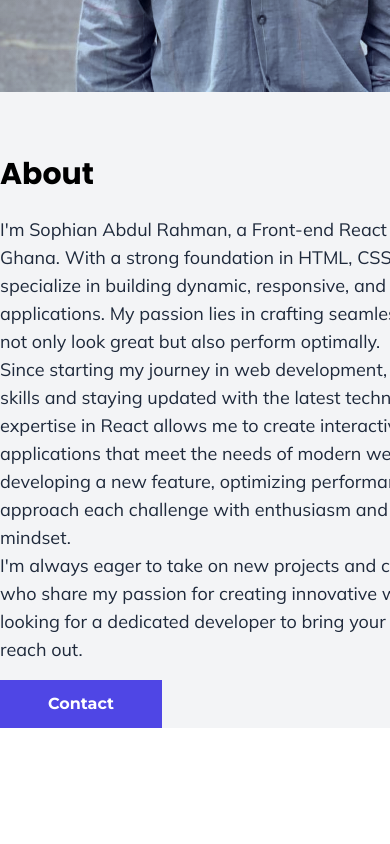
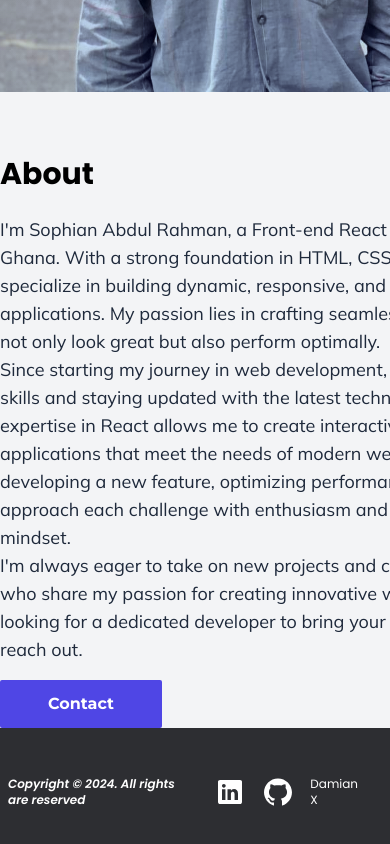
Before and after one commit to Sophianx234/Damian.dev, a React (Vite) app: page /about in a window 390 px wide. Shown: the part 844-1688 px from the top of the page. Before the commit the page ends 1572 px from the top, so only its background shows below. Built offline with nearby package versions, Linux system fonts and the light colour scheme.

Commit message:
fixing responsive design

```diff
--- a/src/pages/About.jsx
+++ b/src/pages/About.jsx
@@ -1,7 +1,9 @@
 import { Link } from "react-router-dom"
+import Footer from "../ui/Footer"
 
 function About() {
     return (
+        <>
         <div className=" md:grid md:grid-cols-[1.5fr_3fr] items-center gap-10 bg-gray-100 ">
             <div className="bg-gradient-to-b from-stone-600 to-slate-500">
 
@@ -18,10 +20,12 @@ Since starting my journey in web development, I've focused on honing my skills a
 I'm always eager to take on new projects and collaborate with others who share my passion for creating innovative web solutions. If you're looking for a dedicated developer to bring your ideas to life, feel free to reach out.
 
                 </p>
-                <Link className="mt-4 inline-block bg-secondary-purple px-12 py-3 font-[Montserrat] font-bold text-white z-0 " to='/contact'>Contact</Link>
+                <Link className="mt-4 inline-block bg-secondary-purple px-12 py-3 font-[Montserrat] font-bold text-white z-0 rounded-sm " to='/contact'>Contact</Link>
             </div>
 
         </div>
+        <Footer type='about'/>
+        </>
     )
 }
 
--- a/src/ui/Footer.jsx
+++ b/src/ui/Footer.jsx
@@ -1,8 +1,8 @@
 import Handles from "./Handles"
 
-function Footer() {
+function Footer({type}) {
     return (
-        <div className="bg-[#2D2E32] md:py-24 py-8 md:px-10 px-2">
+        <div className={`bg-[#2D2E32] ${type? 'md:py-10':'md:py-24'} py-8 md:px-10 px-2`}>
             <div className="max-w-6xl mx-auto text-lg grid md:grid-cols-2 grid-cols-[2fr_1.5fr]   items-center ">
 
             <p className="text-white font-semibold italic text-xs md:text-base ">
--- a/src/ui/Handles.jsx
+++ b/src/ui/Handles.jsx
@@ -4,13 +4,16 @@ import { NavLink } from "react-router-dom"
 
 function Handles({type}) {
     return (
-        <div className="space-x-4 items-center flex mt-4 ">
+        <div className="space-x-4 md:space-x-5 items-center md:justify-center flex mt-4 md:w-full
+        lg:justify-start">
+
             <NavLink to='https://www.linkedin.com/in/sophian-abdul-rahman-909125230/'>
 
-            <IoLogoLinkedin className={`hover:fill-secondary-purple transition-all duration-200 ${type&& 'size-8 inline-block'}`} size={type? 46:36} color={`${type?'#fff':'#3F3F46'}`}/>
+            <IoLogoLinkedin className={`hover:fill-secondary-purple transition-all duration-200 block  ${type&& 'size-8 inline-block'}`} size={type? 46:36} color={`${type?'#fff':'#3F3F46'}`}/>
             </NavLink>
             <NavLink to='https://github.com/Sophianx234' >
-            <AiOutlineGithub className={`hover:fill-secondary-purple transition-all  duration-200   ${type&& 'size-8 inline-block'}`} size={type? 46:36} color={`${type?'#fff':'#3F3F46'}`}/>
+            <AiOutlineGithub className={`hover:fill-secondary-purple transition-all  duration-200 block  ${type&& 'size-8 inline-block'}`} size={type? 46:36} color={`${type?'#fff':'#3F3F46'}`}/>
+
 
             </NavLink>
         </div>
--- a/src/ui/Hero.jsx
+++ b/src/ui/Hero.jsx
@@ -5,15 +5,15 @@ import Handles from "./Handles";
 
 function Hero() {
   return (
-    <div className="bg-[#F9F9F9] h-dvh  md:px-6 ">
+    <div className="bg-[#F9F9F9] lg:h-dvh  md:px-6 ">
 
-    <div className="md:grid lg:grid-cols-[2fr_1fr] md:grid-cols-[1fr_1fr]  flex-col-reverse flex items-center gap-8 md:max-w-6xl mx-auto md:pt-28 relative z-0
+    <div className=" lg:grid-cols-[2fr_1fr] lg:grid flex-col-reverse flex items-center gap-8 md:max-w-6xl mx-auto md:pt-28 md:pb-16 relative z-0
      ">
 
-      <div className="md:space-y-7 flex space-y-4 flex-col sm:space-y-4 items-center
-      md:items-start justify-center">
-        <h1 className="md:text-4xl
-        lg:text-7xl antialiased text-zinc-700 sm:text-center  sm:text-3xl text-2xl  text-center md:text-left  font-bold  md:w-80 lg:w-full mt-8
+      <div className="md:space-y-10 flex space-y-4 flex-col sm:space-y-4 items-center
+      md:items-start justify-center lg:pt-10">
+        <h1 className="md:text-6xl
+        lg:text-7xl antialiased text-zinc-700 sm:text-center  sm:text-3xl text-2xl  lg:text-left md:text-center  font-bold  md:w-full lg:w-full mt-8
          ">
 
           <span>
@@ -21,7 +21,7 @@ function Hero() {
               <img src="./images/waving.png" className="md:w-[4rem] w-10 inline" alt="" />
             </span>
         </h1>
-        <p className="  lg:text-xl md:text-lg font-[Mulish] text-base md:text-left text-center sm:text-center text-slate-600 md:pl-1 ">
+        <p className="   md:text-2xl font-[Mulish] text-base md:text-center lg:text-left text-center sm:text-center text-slate-600  ">
           Hi, I'm Damian X. A passionate Front-end React <br /> Developer based in
           Tamale, Ghana. 📍
         </p>
@@ -32,7 +32,7 @@ function Hero() {
         <img
           src="./images/damian-bg-7.png"
           alt="could not find image"
-          className="md:w-96 w-64 rounded-full scale-125 md:scale-110  md:self-start "
+          className="md:w-80 w-64 rounded-full scale-125 md:scale-125  md:self-start "
           />
       </div>
           </div>
```
Also changed, not shown: .prettier.json, public/images/desktop.png (added).
